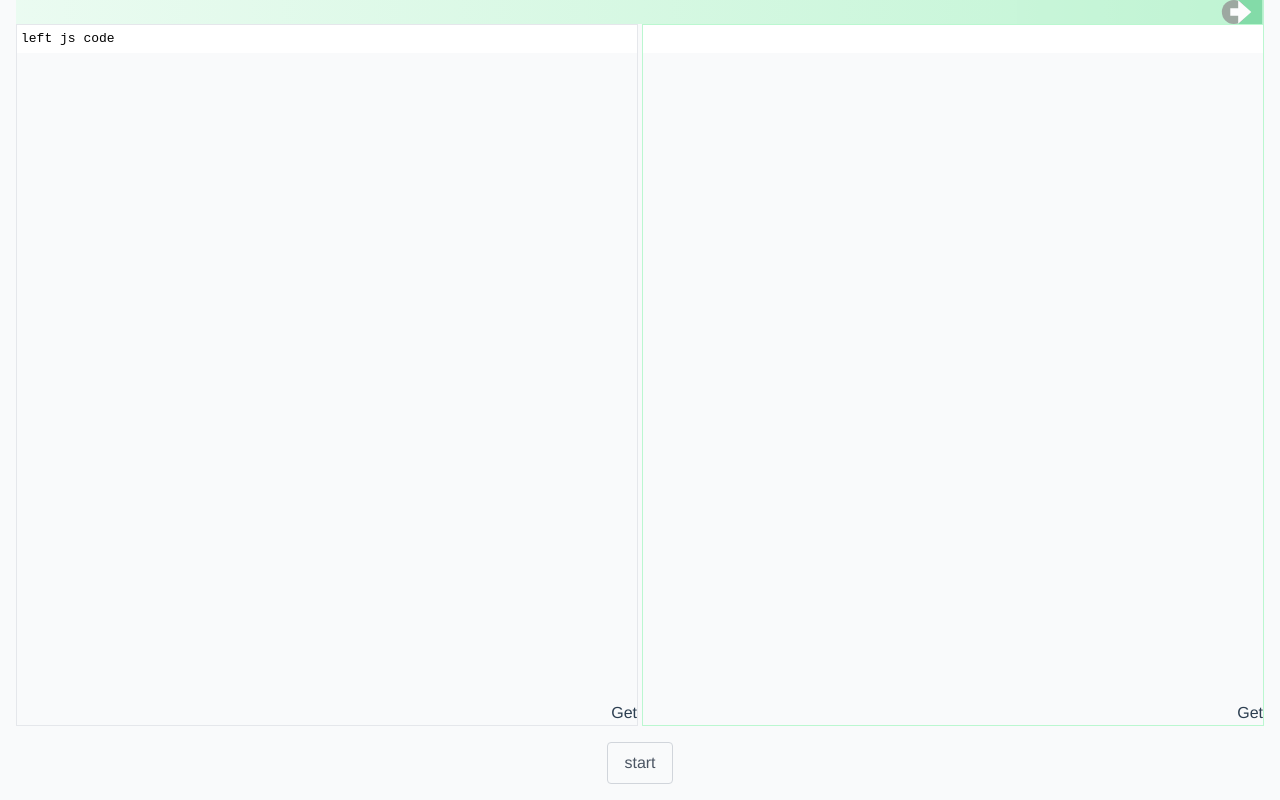
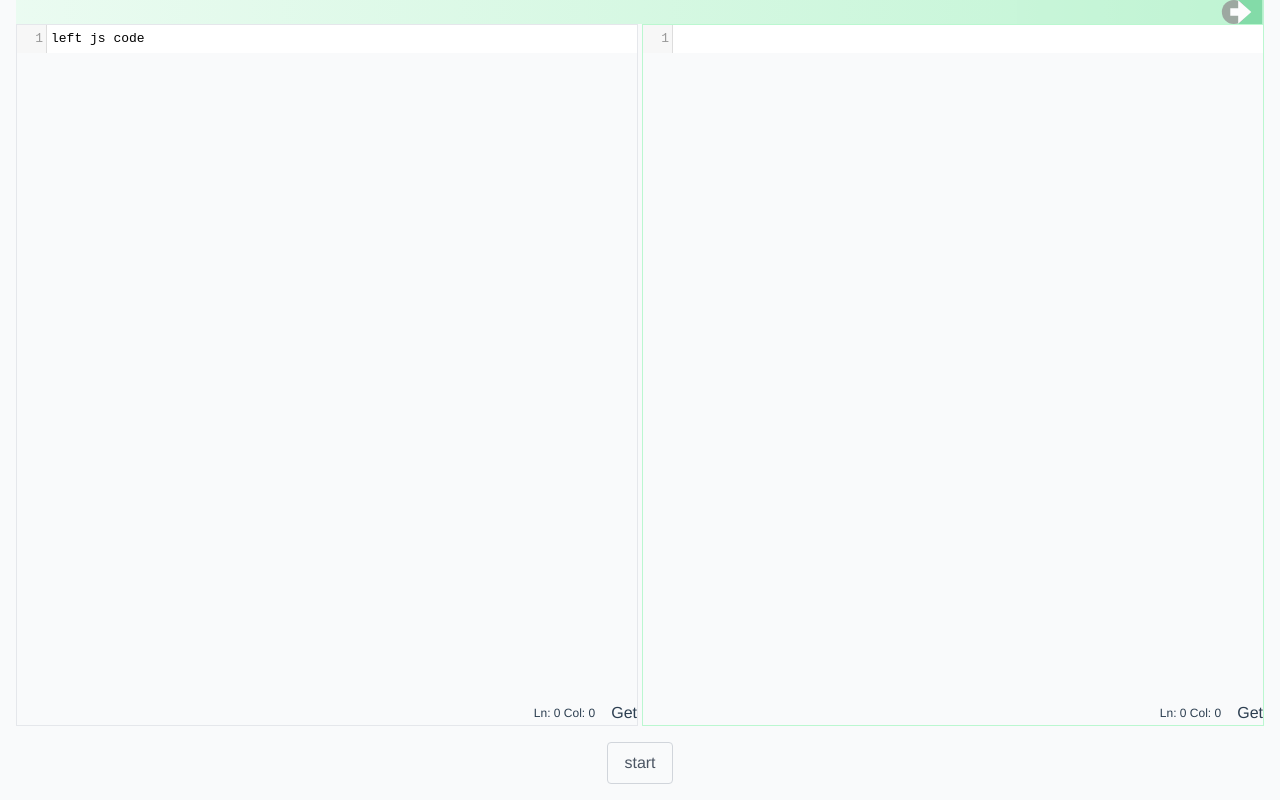
Before and after one commit to maxzz/revue-playground, a Vue app: page / in a window 1280 px wide. Built offline with nearby package versions, Linux system fonts and the light colour scheme.

Commit message:
Feature: add Editor position indicator

```diff
--- a/src/components/Editor.vue
+++ b/src/components/Editor.vue
@@ -1,14 +1,15 @@
 <template>
     <div class="flex flex-col">
         <div ref="elEditor" class="flex-1"></div>
-        <div class="flex justify-end">
+        <div class="flex justify-end items-center">
+            <span class="mr-4 text-xs">Ln: {{editorPos.ln}} Col: {{editorPos.col}}</span>
             <input type="button" value="Get" @click="onGetText">
         </div>
     </div>
 </template>
 
 <script lang="ts">
-    import { defineComponent, onMounted, onUnmounted, PropType, ref, watch } from 'vue';
+    import { defineComponent, onMounted, onUnmounted, PropType, reactive, ref, watch } from 'vue';
     import cm from 'codemirror';
     import 'codemirror/mode/javascript/javascript';
     import "codemirror/lib/codemirror.css";
@@ -29,13 +30,15 @@
             let myEditor: cm.Editor;
 
             const editorText = ref(props.editorText);
+            const editorPos = reactive({ln: 0, col: 0});
 
             onMounted(() => {
                 console.log('Mounted');
 
                 myEditor = cm(elEditor.value, {
                     value: editorText.value, // 'function test()\n{\n}\n',
-                    mode: 'javascript'
+                    mode: 'javascript',
+                    lineNumbers: true,
                 });
 
                 //myEditor.setValue(defaultCode);
@@ -64,7 +67,7 @@
                 clearTimeout(timerTextUpdate);
                 timerTextUpdate = setTimeout(() => {
                     let val = myEditor.getValue();
-                    console.log('Change', val);
+                    //console.log('Change', val);
                     props.onTextChange && props.onTextChange(val);
                 }, 200);
             }
@@ -75,8 +78,11 @@
                 timerCursorUpdate = setTimeout(() => {
                     let cursor = myEditor.getCursor();
                     let pos = myEditor.getDoc().indexFromPos(cursor);
-                    console.log(`Activity pos: ${pos}, cursor: ${JSON.stringify(cursor, null, 4)}`);
-                }, 200);
+
+                    editorPos.ln = cursor.line;
+                    editorPos.col = cursor.ch;
+                    //console.log(`Activity pos: ${pos}, cursor: ${JSON.stringify(cursor, null, 4)}`);
+                }, 100); // a shorter interval to fire cursor pos changes before text changes.
             }
 
             function onGetText() {
@@ -89,7 +95,8 @@
 
             return {
                 elEditor,
-                onGetText
+                editorPos,
+                onGetText,
 
             };
         }
--- a/src/components/Editors.vue
+++ b/src/components/Editors.vue
@@ -36,7 +36,7 @@
             }
 
             function onTextChange(newText: string) {
-                console.log(`newText "${newText}"`);
+                //console.log(`newText "${newText}"`);
             }
 
             return {
```
